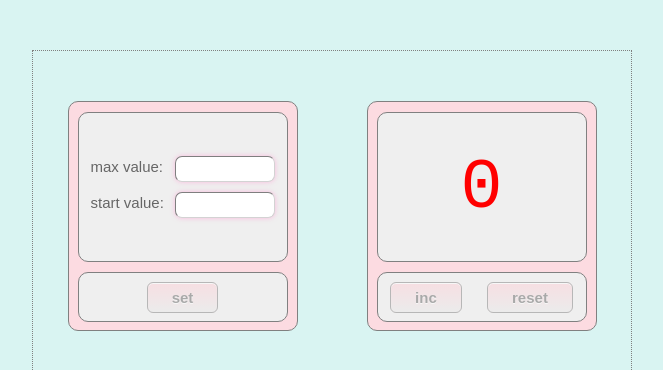
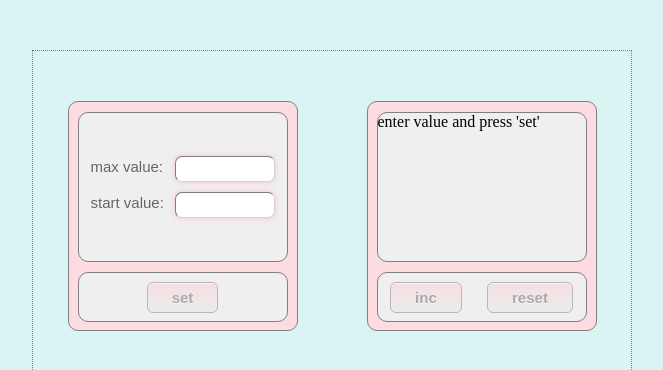
Before and after one commit to Margokomilfo-dev/exam-tuesday, a React (Create React App) app: page / in a window 1280 px wide. Shown: the top 370 px of the page, without its empty margins (308-971 px from the left). Built offline with nearby package versions, Linux system fonts and the light colour scheme.

Commit message:
enter value and press 'set'

```diff
--- a/src/App.tsx
+++ b/src/App.tsx
@@ -12,8 +12,16 @@ export const App: React.FC = () => {
     const [value, setValue] = useState<number>(startValue)
     const [text, setText] = useState(`enter value and press 'set'` )
 
+    //---
+    const [activeMaxValue, setActiveMaxValue] = useState<boolean>(false)
+    const [activeMinValue, setActiveMinValue] = useState<boolean>(false)
+    console.log(`activeMinValue: ${activeMinValue}`)
+    console.log(`activeMaxValue: ${activeMaxValue}`)
+
     const setFunc = () => {
         setValue(startValue)
+        setActiveMinValue(false)
+        setActiveMaxValue(false)
     }
     const incFunc = () => {
         (value >= startValue && value <= maximumValue) && setValue(value + 1)
@@ -48,9 +56,14 @@ export const App: React.FC = () => {
                        maximumValue={maximumValue}
                        setMaximumValue={setMaximumValue}
                        startValue={startValue}
-                       setStartValue={setStartValue}/>
+                       setStartValue={setStartValue}
+                       activeMaxValue={activeMaxValue}
+                       setActiveMaxValue={setActiveMaxValue}
+                       activeMinValue={activeMinValue}
+                       setActiveMinValue={setActiveMinValue}
+            />
             <div className='counter'>
-                <CountBoard value={value} maxValue={maximumValue}/>
+                <CountBoard value={value} maxValue={maximumValue} text={text} activeMaxValue={activeMaxValue} activeMinValue={activeMinValue}/>
                 <div className='buttons'>
                     <Button title={'inc'} buttonFunction={incFunc} value={value} disabledButton={disabledIncButton}/>
                     <Button title={'reset'} buttonFunction={resFunc} value={value} disabledButton={disabledResButton}/>
--- a/src/components/CountBoard/CountBoard.tsx
+++ b/src/components/CountBoard/CountBoard.tsx
@@ -4,11 +4,17 @@ import s from './CountBoard.module.css'
 type CountBoardPropsType = {
     value: number
     maxValue: number
+    text: string
+    activeMaxValue: boolean
+    activeMinValue: boolean
 }
 export const CountBoard: React.FC<CountBoardPropsType> = (props: CountBoardPropsType) => {
     return (
         <div className={s.board}>
-        <div className={(props.value === props.maxValue) ? s.maxInc : s.value}>{props.value}</div>
+            {props.activeMaxValue || props.activeMinValue || props.value === 0
+                ? <div>{props.text}</div>
+                : <div className={(props.value === props.maxValue) ? s.maxInc : s.value}>{props.value}</div>
+            }
         </div>
     )
 }
--- a/src/components/SetBoard/SetBoard.tsx
+++ b/src/components/SetBoard/SetBoard.tsx
@@ -11,15 +11,21 @@ type SetBoardPropsType = {
     setMaximumValue: (value: number) => void
     startValue: number
     setStartValue: (value: number) => void
+    activeMaxValue: boolean
+    setActiveMaxValue: (value: boolean) => void
+    activeMinValue: boolean
+    setActiveMinValue: (value: boolean) => void
 }
 export const SetBoard: React.FC<SetBoardPropsType> = (props: SetBoardPropsType) => {
 
     const onChangeMaxValue = (e: ChangeEvent<HTMLInputElement>) => {
+        props.setActiveMaxValue(true)
         let maxCurrentValue: number = Number(e.currentTarget.value)
         props.setMaximumValue(maxCurrentValue)
 
     }
     const onChangeStartValue = (e: ChangeEvent<HTMLInputElement>) => {
+        props.setActiveMinValue(true)
         let startCurrentValue = Number(e.currentTarget.value)
         props.setStartValue(startCurrentValue)
     }
@@ -28,12 +34,13 @@ export const SetBoard: React.FC<SetBoardPropsType> = (props: SetBoardPropsType)
         <div className='counter'>
             <div className={s.board}>
                 <div className={s.inputBlock}>
-                    <span>max value: </span> <input className={`${s.inputBoard} ${s.maxValue}`}
-                                                    onChange={(e) => {
-                                                        onChangeMaxValue(e)}} type="number"/>
+                    <span>max value: </span> <input onFocus={() => {props.setActiveMaxValue(true)}}
+                                                    className={`${s.inputBoard} ${s.maxValue}`}
+                                                    onChange={(e) => {onChangeMaxValue(e)}} type="number"/>
                 </div>
                 <div className={s.inputBlock}>
-                    <span>start value:</span> <input className={`${s.inputBoard} ${s.startValue}`}
+                    <span>start value:</span> <input onFocus={() => {props.setActiveMaxValue(true)}}
+                                                     className={`${s.inputBoard} ${s.startValue}`}
                                                      onChange={(e)=> {onChangeStartValue(e)}} type="number"/>
                 </div>
             </div>
```
Lines whose indentation alone changed are shown as unchanged.
